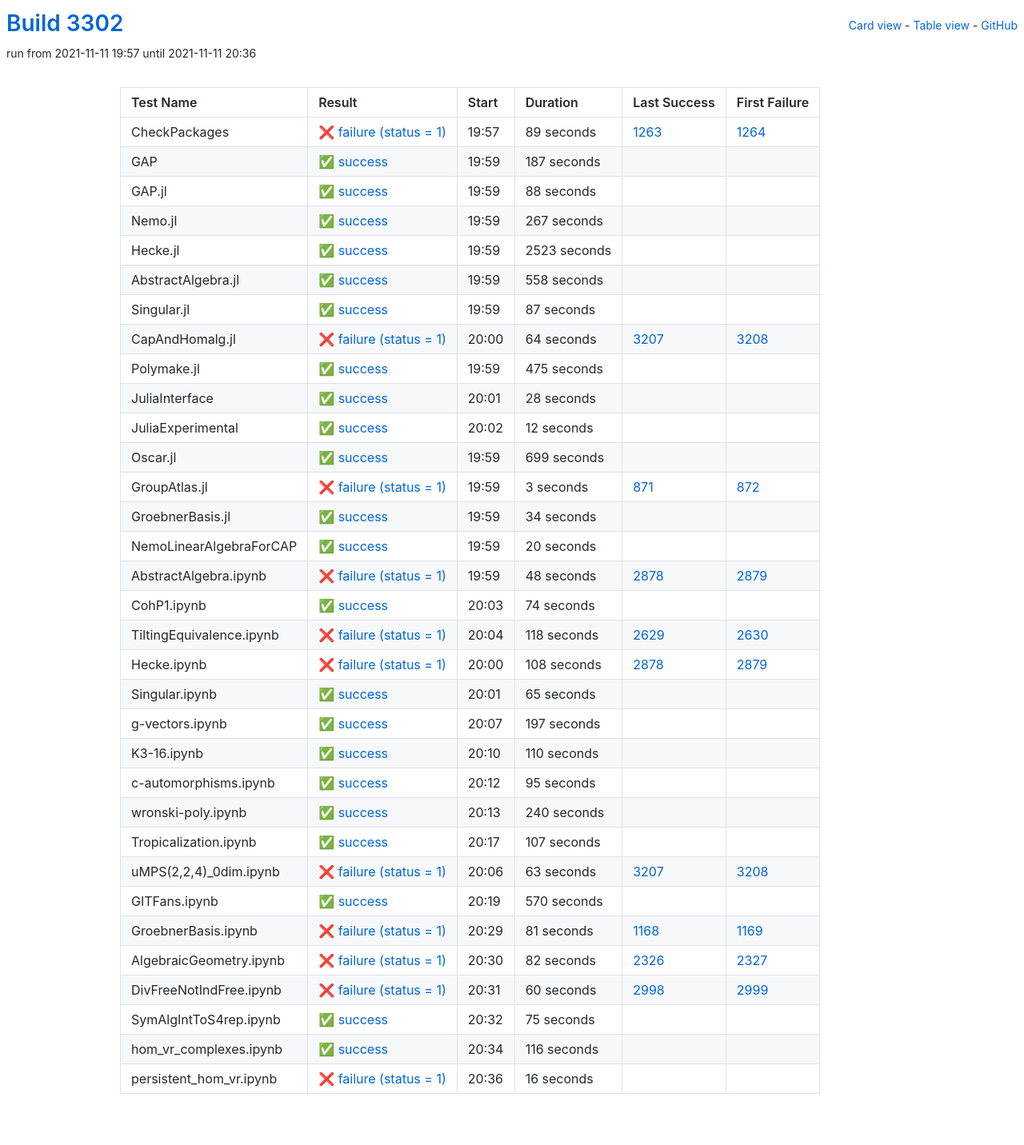
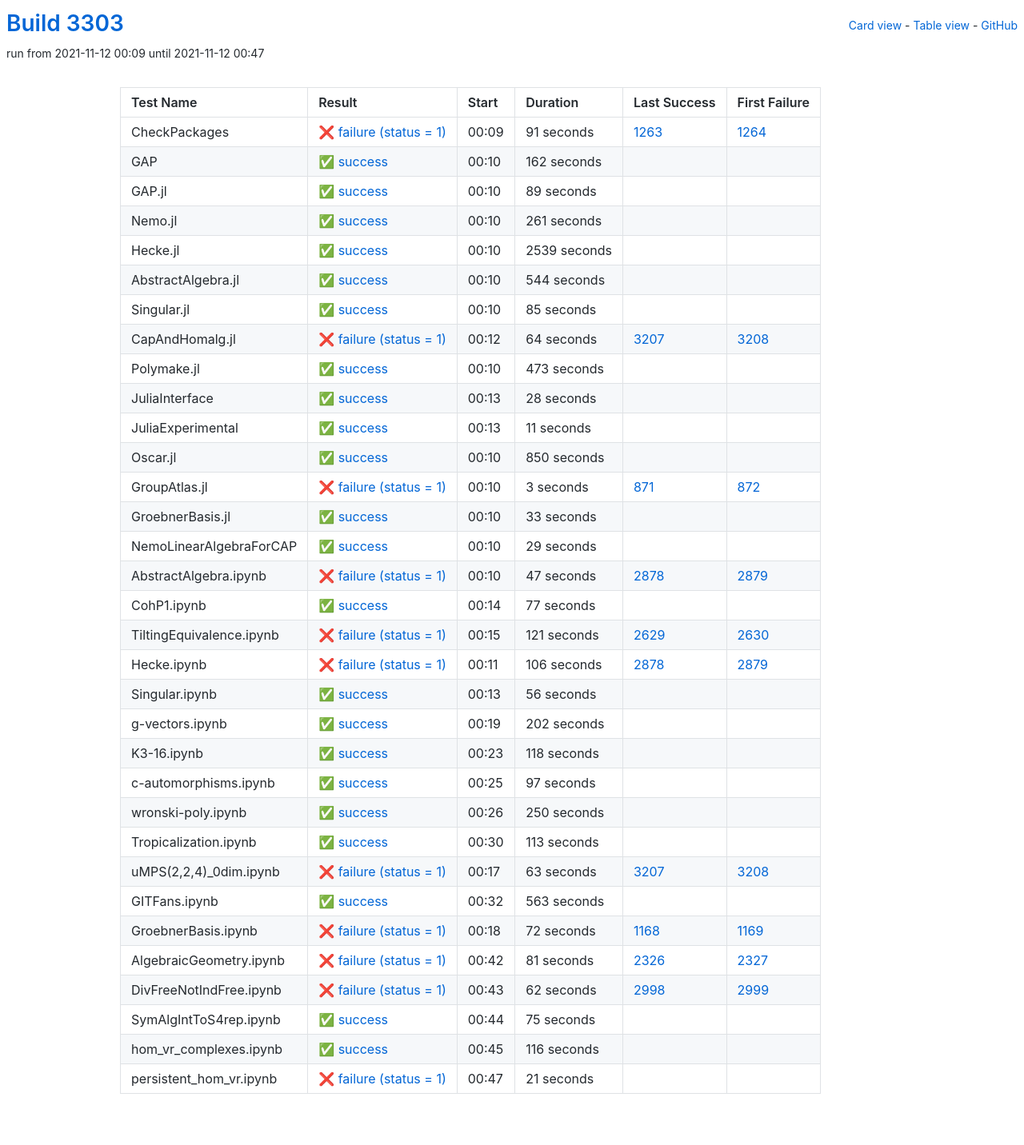
Before and after one commit to oscar-system/oscar-ci-status-stable, a Jekyll site: the page built from table.html, in a window 1280 px wide. Shown: the whole page at 80% size. Built offline with Jekyll 4.4.1, drawn with Linux system fonts in a browser that asks for light colours.

Commit message:
Build #3303

```diff
--- a/_data/ci.yml
+++ b/_data/ci.yml
@@ -1,6 +1,6 @@
 ---
-build: 3302
-build_url: https://oscarci.mathematik.uni-kl.de/job/oscar-stable/3302/
+build: 3303
+build_url: https://oscarci.mathematik.uni-kl.de/job/oscar-stable/3303/
 job: oscar-stable
 organization: oscar-system
 repo: oscar-ci-status-stable
@@ -8,92 +8,92 @@ repourl: https://github.com/oscar-system/oscar-ci-status-stable
 tests:
 - name: CheckPackages
   id: checkpackages
-  log: https://oscarci.mathematik.uni-kl.de/job/oscar-stable/3302/artifact/logs/build-3302/CheckPackages.log
-  start: 2021-11-11 19:57
+  log: https://oscarci.mathematik.uni-kl.de/job/oscar-stable/3303/artifact/logs/build-3303/CheckPackages.log
+  start: 2021-11-12 00:09
   success: false
   exitcode: 1
   status: failure
-  duration: 89
+  duration: 91
   last_success: 1263
   last_success_url: https://oscarci.mathematik.uni-kl.de/job/oscar-stable/1263/
   first_failure: 1264
   first_failure_url: https://oscarci.mathematik.uni-kl.de/job/oscar-stable/1264/
 - name: GAP
   id: gap
-  log: https://oscarci.mathematik.uni-kl.de/job/oscar-stable/3302/artifact/logs/build-3302/GAP.log
-  start: 2021-11-11 19:59
+  log: https://oscarci.mathematik.uni-kl.de/job/oscar-stable/3303/artifact/logs/build-3303/GAP.log
+  start: 2021-11-12 00:10
   success: true
   exitcode: 0
   status: success
-  duration: 187
+  duration: 162
   last_success: false
   last_success_url:
   first_failure: false
   first_failure_url:
 - name: GAP.jl
   id: gap-jl
-  log: https://oscarci.mathematik.uni-kl.de/job/oscar-stable/3302/artifact/logs/build-3302/GAP.jl.log
-  start: 2021-11-11 19:59
+  log: https://oscarci.mathematik.uni-kl.de/job/oscar-stable/3303/artifact/logs/build-3303/GAP.jl.log
+  start: 2021-11-12 00:10
   success: true
   exitcode: 0
   status: success
-  duration: 88
+  duration: 89
   last_success: false
   last_success_url:
   first_failure: false
   first_failure_url:
 - name: Nemo.jl
   id: nemo-jl
-  log: https://oscarci.mathematik.uni-kl.de/job/oscar-stable/3302/artifact/logs/build-3302/Nemo.jl.log
-  start: 2021-11-11 19:59
+  log: https://oscarci.mathematik.uni-kl.de/job/oscar-stable/3303/artifact/logs/build-3303/Nemo.jl.log
+  start: 2021-11-12 00:10
   success: true
   exitcode: 0
   status: success
-  duration: 267
+  duration: 261
   last_success: false
   last_success_url:
   first_failure: false
   first_failure_url:
 - name: Hecke.jl
   id: hecke-jl
-  log: https://oscarci.mathematik.uni-kl.de/job/oscar-stable/3302/artifact/logs/build-3302/Hecke.jl.log
-  start: 2021-11-11 19:59
+  log: https://oscarci.mathematik.uni-kl.de/job/oscar-stable/3303/artifact/logs/build-3303/Hecke.jl.log
+  start: 2021-11-12 00:10
   success: true
   exitcode: 0
   status: success
-  duration: 2523
+  duration: 2539
   last_success: false
   last_success_url:
   first_failure: false
   first_failure_url:
 - name: AbstractAlgebra.jl
   id: abstractalgebra-jl
-  log: https://oscarci.mathematik.uni-kl.de/job/oscar-stable/3302/artifact/logs/build-3302/AbstractAlgebra.jl.log
-  start: 2021-11-11 19:59
+  log: https://oscarci.mathematik.uni-kl.de/job/oscar-stable/3303/artifact/logs/build-3303/AbstractAlgebra.jl.log
+  start: 2021-11-12 00:10
   success: true
   exitcode: 0
   status: success
-  duration: 558
+  duration: 544
   last_success: false
   last_success_url:
   first_failure: false
   first_failure_url:
 - name: Singular.jl
   id: singular-jl
-  log: https://oscarci.mathematik.uni-kl.de/job/oscar-stable/3302/artifact/logs/build-3302/Singular.jl.log
-  start: 2021-11-11 19:59
+  log: https://oscarci.mathematik.uni-kl.de/job/oscar-stable/3303/artifact/logs/build-3303/Singular.jl.log
+  start: 2021-11-12 00:10
   success: true
   exitcode: 0
   status: success
-  duration: 87
+  duration: 85
   last_success: false
   last_success_url:
   first_failure: false
   first_failure_url:
 - name: CapAndHomalg.jl
   id: capandhomalg-jl
-  log: https://oscarci.mathematik.uni-kl.de/job/oscar-stable/3302/artifact/logs/build-3302/CapAndHomalg.jl.log
-  start: 2021-11-11 20:00
+  log: https://oscarci.mathematik.uni-kl.de/job/oscar-stable/3303/artifact/logs/build-3303/CapAndHomalg.jl.log
+  start: 2021-11-12 00:12
   success: false
   exitcode: 1
   status: failure
@@ -104,20 +104,20 @@ tests:
   first_failure_url: https://oscarci.mathematik.uni-kl.de/job/oscar-stable/3208/
 - name: Polymake.jl
   id: polymake-jl
-  log: https://oscarci.mathematik.uni-kl.de/job/oscar-stable/3302/artifact/logs/build-3302/Polymake.jl.log
-  start: 2021-11-11 19:59
+  log: https://oscarci.mathematik.uni-kl.de/job/oscar-stable/3303/artifact/logs/build-3303/Polymake.jl.log
+  start: 2021-11-12 00:10
   success: true
   exitcode: 0
   status: success
-  duration: 475
+  duration: 473
   last_success: false
   last_success_url:
   first_failure: false
   first_failure_url:
 - name: JuliaInterface
   id: juliainterface
-  log: https://oscarci.mathematik.uni-kl.de/job/oscar-stable/3302/artifact/logs/build-3302/JuliaInterface.log
-  start: 2021-11-11 20:01
+  log: https://oscarci.mathematik.uni-kl.de/job/oscar-stable/3303/artifact/logs/build-3303/JuliaInterface.log
+  start: 2021-11-12 00:13
   success: true
   exitcode: 0
   status: success
@@ -128,32 +128,32 @@ tests:
   first_failure_url:
 - name: JuliaExperimental
   id: juliaexperimental
-  log: https://oscarci.mathematik.uni-kl.de/job/oscar-stable/3302/artifact/logs/build-3302/JuliaExperimental.log
-  start: 2021-11-11 20:02
+  log: https://oscarci.mathematik.uni-kl.de/job/oscar-stable/3303/artifact/logs/build-3303/JuliaExperimental.log
+  start: 2021-11-12 00:13
   success: true
   exitcode: 0
   status: success
-  duration: 12
+  duration: 11
   last_success: false
   last_success_url:
   first_failure: false
   first_failure_url:
 - name: Oscar.jl
   id: oscar-jl
-  log: https://oscarci.mathematik.uni-kl.de/job/oscar-stable/3302/artifact/logs/build-3302/Oscar.jl.log
-  start: 2021-11-11 19:59
+  log: https://oscarci.mathematik.uni-kl.de/job/oscar-stable/3303/artifact/logs/build-3303/Oscar.jl.log
+  start: 2021-11-12 00:10
   success: true
   exitcode: 0
   status: success
-  duration: 699
+  duration: 850
   last_success: false
   last_success_url:
   first_failure: false
   first_failure_url:
 - name: GroupAtlas.jl
   id: groupatlas-jl
-  log: https://oscarci.mathematik.uni-kl.de/job/oscar-stable/3302/artifact/logs/build-3302/GroupAtlas.jl.log
-  start: 2021-11-11 19:59
+  log: https://oscarci.mathematik.uni-kl.de/job/oscar-stable/3303/artifact/logs/build-3303/GroupAtlas.jl.log
+  start: 2021-11-12 00:10
   success: false
   exitcode: 1
   status: failure
@@ -164,152 +164,152 @@ tests:
   first_failure_url: https://oscarci.mathematik.uni-kl.de/job/oscar-stable/872/
 - name: GroebnerBasis.jl
   id: groebnerbasis-jl
-  log: https://oscarci.mathematik.uni-kl.de/job/oscar-stable/3302/artifact/logs/build-3302/GroebnerBasis.jl.log
-  start: 2021-11-11 19:59
+  log: https://oscarci.mathematik.uni-kl.de/job/oscar-stable/3303/artifact/logs/build-3303/GroebnerBasis.jl.log
+  start: 2021-11-12 00:10
   success: true
   exitcode: 0
   status: success
-  duration: 34
+  duration: 33
   last_success: false
   last_success_url:
   first_failure: false
   first_failure_url:
 - name: NemoLinearAlgebraForCAP
   id: nemolinearalgebraforcap
-  log: https://oscarci.mathematik.uni-kl.de/job/oscar-stable/3302/artifact/logs/build-3302/NemoLinearAlgebraForCAP.log
-  start: 2021-11-11 19:59
+  log: https://oscarci.mathematik.uni-kl.de/job/oscar-stable/3303/artifact/logs/build-3303/NemoLinearAlgebraForCAP.log
+  start: 2021-11-12 00:10
   success: true
   exitcode: 0
   status: success
-  duration: 20
+  duration: 29
   last_success: false
   last_success_url:
   first_failure: false
   first_failure_url:
 - name: AbstractAlgebra.ipynb
   id: abstractalgebra-ipynb
-  log: https://oscarci.mathematik.uni-kl.de/job/oscar-stable/3302/artifact/logs/build-3302/AbstractAlgebra.ipynb.log
-  start: 2021-11-11 19:59
+  log: https://oscarci.mathematik.uni-kl.de/job/oscar-stable/3303/artifact/logs/build-3303/AbstractAlgebra.ipynb.log
+  start: 2021-11-12 00:10
   success: false
   exitcode: 1
   status: failure
-  duration: 48
+  duration: 47
   last_success: 2878
   last_success_url: https://oscarci.mathematik.uni-kl.de/job/oscar-stable/2878/
   first_failure: 2879
   first_failure_url: https://oscarci.mathematik.uni-kl.de/job/oscar-stable/2879/
 - name: CohP1.ipynb
   id: cohp1-ipynb
-  log: https://oscarci.mathematik.uni-kl.de/job/oscar-stable/3302/artifact/logs/build-3302/CohP1.ipynb.log
-  start: 2021-11-11 20:03
+  log: https://oscarci.mathematik.uni-kl.de/job/oscar-stable/3303/artifact/logs/build-3303/CohP1.ipynb.log
+  start: 2021-11-12 00:14
   success: true
   exitcode: 0
   status: success
-  duration: 74
+  duration: 77
   last_success: false
   last_success_url:
   first_failure: false
   first_failure_url:
 - name: TiltingEquivalence.ipynb
   id: tiltingequivalence-ipynb
-  log: https://oscarci.mathematik.uni-kl.de/job/oscar-stable/3302/artifact/logs/build-3302/TiltingEquivalence.ipynb.log
-  start: 2021-11-11 20:04
+  log: https://oscarci.mathematik.uni-kl.de/job/oscar-stable/3303/artifact/logs/build-3303/TiltingEquivalence.ipynb.log
+  start: 2021-11-12 00:15
   success: false
   exitcode: 1
   status: failure
-  duration: 118
+  duration: 121
   last_success: 2629
   last_success_url: https://oscarci.mathematik.uni-kl.de/job/oscar-stable/2629/
   first_failure: 2630
   first_failure_url: https://oscarci.mathematik.uni-kl.de/job/oscar-stable/2630/
 - name: Hecke.ipynb
   id: hecke-ipynb
-  log: https://oscarci.mathematik.uni-kl.de/job/oscar-stable/3302/artifact/logs/build-3302/Hecke.ipynb.log
-  start: 2021-11-11 20:00
+  log: https://oscarci.mathematik.uni-kl.de/job/oscar-stable/3303/artifact/logs/build-3303/Hecke.ipynb.log
+  start: 2021-11-12 00:11
   success: false
   exitcode: 1
   status: failure
-  duration: 108
+  duration: 106
   last_success: 2878
   last_success_url: https://oscarci.mathematik.uni-kl.de/job/oscar-stable/2878/
   first_failure: 2879
   first_failure_url: https://oscarci.mathematik.uni-kl.de/job/oscar-stable/2879/
 - name: Singular.ipynb
   id: singular-ipynb
-  log: https://oscarci.mathematik.uni-kl.de/job/oscar-stable/3302/artifact/logs/build-3302/Singular.ipynb.log
-  start: 2021-11-11 20:01
+  log: https://oscarci.mathematik.uni-kl.de/job/oscar-stable/3303/artifact/logs/build-3303/Singular.ipynb.log
+  start: 2021-11-12 00:13
   success: true
   exitcode: 0
   status: success
-  duration: 65
+  duration: 56
   last_success: false
   last_success_url:
   first_failure: false
   first_failure_url:
 - name: g-vectors.ipynb
   id: g-vectors-ipynb
-  log: https://oscarci.mathematik.uni-kl.de/job/oscar-stable/3302/artifact/logs/build-3302/g-vectors.ipynb.log
-  start: 2021-11-11 20:07
+  log: https://oscarci.mathematik.uni-kl.de/job/oscar-stable/3303/artifact/logs/build-3303/g-vectors.ipynb.log
+  start: 2021-11-12 00:19
   success: true
   exitcode: 0
   status: success
-  duration: 197
+  duration: 202
   last_success: false
   last_success_url:
   first_failure: false
   first_failure_url:
 - name: K3-16.ipynb
   id: k3-16-ipynb
-  log: https://oscarci.mathematik.uni-kl.de/job/oscar-stable/3302/artifact/logs/build-3302/K3-16.ipynb.log
-  start: 2021-11-11 20:10
+  log: https://oscarci.mathematik.uni-kl.de/job/oscar-stable/3303/artifact/logs/build-3303/K3-16.ipynb.log
+  start: 2021-11-12 00:23
   success: true
   exitcode: 0
   status: success
-  duration: 110
+  duration: 118
   last_success: false
   last_success_url:
   first_failure: false
   first_failure_url:
 - name: c-automorphisms.ipynb
   id: c-automorphisms-ipynb
-  log: https://oscarci.mathematik.uni-kl.de/job/oscar-stable/3302/artifact/logs/build-3302/c-automorphisms.ipynb.log
-  start: 2021-11-11 20:12
+  log: https://oscarci.mathematik.uni-kl.de/job/oscar-stable/3303/artifact/logs/build-3303/c-automorphisms.ipynb.log
+  start: 2021-11-12 00:25
   success: true
   exitcode: 0
   status: success
-  duration: 95
+  duration: 97
   last_success: false
   last_success_url:
   first_failure: false
   first_failure_url:
 - name: wronski-poly.ipynb
   id: wronski-poly-ipynb
-  log: https://oscarci.mathematik.uni-kl.de/job/oscar-stable/3302/artifact/logs/build-3302/wronski-poly.ipynb.log
-  start: 2021-11-11 20:13
+  log: https://oscarci.mathematik.uni-kl.de/job/oscar-stable/3303/artifact/logs/build-3303/wronski-poly.ipynb.log
+  start: 2021-11-12 00:26
   success: true
   exitcode: 0
   status: success
-  duration: 240
+  duration: 250
   last_success: false
   last_success_url:
   first_failure: false
   first_failure_url:
 - name: Tropicalization.ipynb
   id: tropicalization-ipynb
-  log: https://oscarci.mathematik.uni-kl.de/job/oscar-stable/3302/artifact/logs/build-3302/Tropicalization.ipynb.log
-  start: 2021-11-11 20:17
+  log: https://oscarci.mathematik.uni-kl.de/job/oscar-stable/3303/artifact/logs/build-3303/Tropicalization.ipynb.log
+  start: 2021-11-12 00:30
   success: true
   exitcode: 0
   status: success
-  duration: 107
+  duration: 113
   last_success: false
   last_success_url:
   first_failure: false
   first_failure_url:
 - name: uMPS(2,2,4)_0dim.ipynb
   id: umps-2-2-4-0dim-ipynb
-  log: https://oscarci.mathematik.uni-kl.de/job/oscar-stable/3302/artifact/logs/build-3302/uMPS-2-2-4-_0dim.ipynb.log
-  start: 2021-11-11 20:06
+  log: https://oscarci.mathematik.uni-kl.de/job/oscar-stable/3303/artifact/logs/build-3303/uMPS-2-2-4-_0dim.ipynb.log
+  start: 2021-11-12 00:17
   success: false
   exitcode: 1
   status: failure
@@ -320,56 +320,56 @@ tests:
   first_failure_url: https://oscarci.mathematik.uni-kl.de/job/oscar-stable/3208/
 - name: GITFans.ipynb
   id: gitfans-ipynb
-  log: https://oscarci.mathematik.uni-kl.de/job/oscar-stable/3302/artifact/logs/build-3302/GITFans.ipynb.log
-  start: 2021-11-11 20:19
+  log: https://oscarci.mathematik.uni-kl.de/job/oscar-stable/3303/artifact/logs/build-3303/GITFans.ipynb.log
+  start: 2021-11-12 00:32
   success: true
   exitcode: 0
   status: success
-  duration: 570
+  duration: 563
   last_success: false
   last_success_url:
   first_failure: false
   first_failure_url:
 - name: GroebnerBasis.ipynb
   id: groebnerbasis-ipynb
-  log: https://oscarci.mathematik.uni-kl.de/job/oscar-stable/3302/artifact/logs/build-3302/GroebnerBasis.ipynb.log
-  start: 2021-11-11 20:29
+  log: https://oscarci.mathematik.uni-kl.de/job/oscar-stable/3303/artifact/logs/build-3303/GroebnerBasis.ipynb.log
+  start: 2021-11-12 00:18
   success: false
   exitcode: 1
   status: failure
-  duration: 81
+  duration: 72
   last_success: 1168
   last_success_url: https://oscarci.mathematik.uni-kl.de/job/oscar-stable/1168/
   first_failure: 1169
   first_failure_url: https://oscarci.mathematik.uni-kl.de/job/oscar-stable/1169/
 - name: AlgebraicGeometry.ipynb
   id: algebraicgeometry-ipynb
-  log: https://oscarci.mathematik.uni-kl.de/job/oscar-stable/3302/artifact/logs/build-3302/AlgebraicGeometry.ipynb.log
-  start: 2021-11-11 20:30
+  log: https://oscarci.mathematik.uni-kl.de/job/oscar-stable/3303/artifact/logs/build-3303/AlgebraicGeometry.ipynb.log
+  start: 2021-11-12 00:42
   success: false
   exitcode: 1
   status: failure
-  duration: 82
+  duration: 81
   last_success: 2326
   last_success_url: https://oscarci.mathematik.uni-kl.de/job/oscar-stable/2326/
   first_failure: 2327
   first_failure_url: https://oscarci.mathematik.uni-kl.de/job/oscar-stable/2327/
 - name: DivFreeNotIndFree.ipynb
   id: divfreenotindfree-ipynb
-  log: https://oscarci.mathematik.uni-kl.de/job/oscar-stable/3302/artifact/logs/build-3302/DivFreeNotIndFree.ipynb.log
-  start: 2021-11-11 20:31
+  log: https://oscarci.mathematik.uni-kl.de/job/oscar-stable/3303/artifact/logs/build-3303/DivFreeNotIndFree.ipynb.log
+  start: 2021-11-12 00:43
   success: false
   exitcode: 1
   status: failure
-  duration: 60
+  duration: 62
   last_success: 2998
   last_success_url: https://oscarci.mathematik.uni-kl.de/job/oscar-stable/2998/
   first_failure: 2999
   first_failure_url: https://oscarci.mathematik.uni-kl.de/job/oscar-stable/2999/
 - name: SymAlgIntToS4rep.ipynb
   id: symalginttos4rep-ipynb
-  log: https://oscarci.mathematik.uni-kl.de/job/oscar-stable/3302/artifact/logs/build-3302/SymAlgIntToS4rep.ipynb.log
-  start: 2021-11-11 20:32
+  log: https://oscarci.mathematik.uni-kl.de/job/oscar-stable/3303/artifact/logs/build-3303/SymAlgIntToS4rep.ipynb.log
+  start: 2021-11-12 00:44
   success: true
   exitcode: 0
   status: success
@@ -380,8 +380,8 @@ tests:
   first_failure_url:
 - name: hom_vr_complexes.ipynb
   id: hom-vr-complexes-ipynb
-  log: https://oscarci.mathematik.uni-kl.de/job/oscar-stable/3302/artifact/logs/build-3302/hom_vr_complexes.ipynb.log
-  start: 2021-11-11 20:34
+  log: https://oscarci.mathematik.uni-kl.de/job/oscar-stable/3303/artifact/logs/build-3303/hom_vr_complexes.ipynb.log
+  start: 2021-11-12 00:45
   success: true
   exitcode: 0
   status: success
@@ -392,12 +392,12 @@ tests:
   first_failure_url:
 - name: persistent_hom_vr.ipynb
   id: persistent-hom-vr-ipynb
-  log: https://oscarci.mathematik.uni-kl.de/job/oscar-stable/3302/artifact/logs/build-3302/persistent_hom_vr.ipynb.log
-  start: 2021-11-11 20:36
+  log: https://oscarci.mathematik.uni-kl.de/job/oscar-stable/3303/artifact/logs/build-3303/persistent_hom_vr.ipynb.log
+  start: 2021-11-12 00:47
   success: false
   exitcode: 1
   status: failure
-  duration: 16
+  duration: 21
   last_success: false
   last_success_url:
   first_failure: false
```
Also changed, not shown: README.md.
